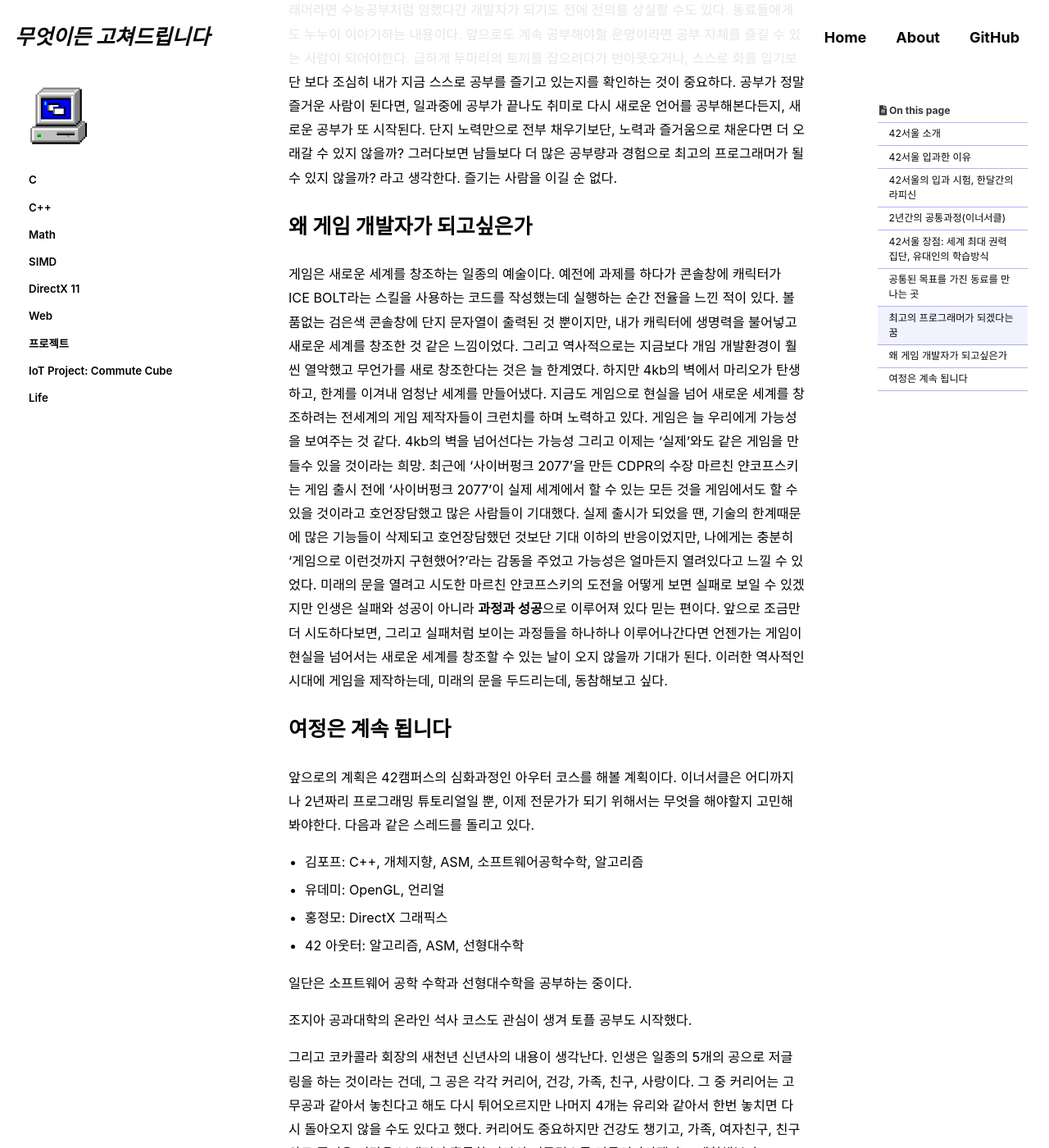
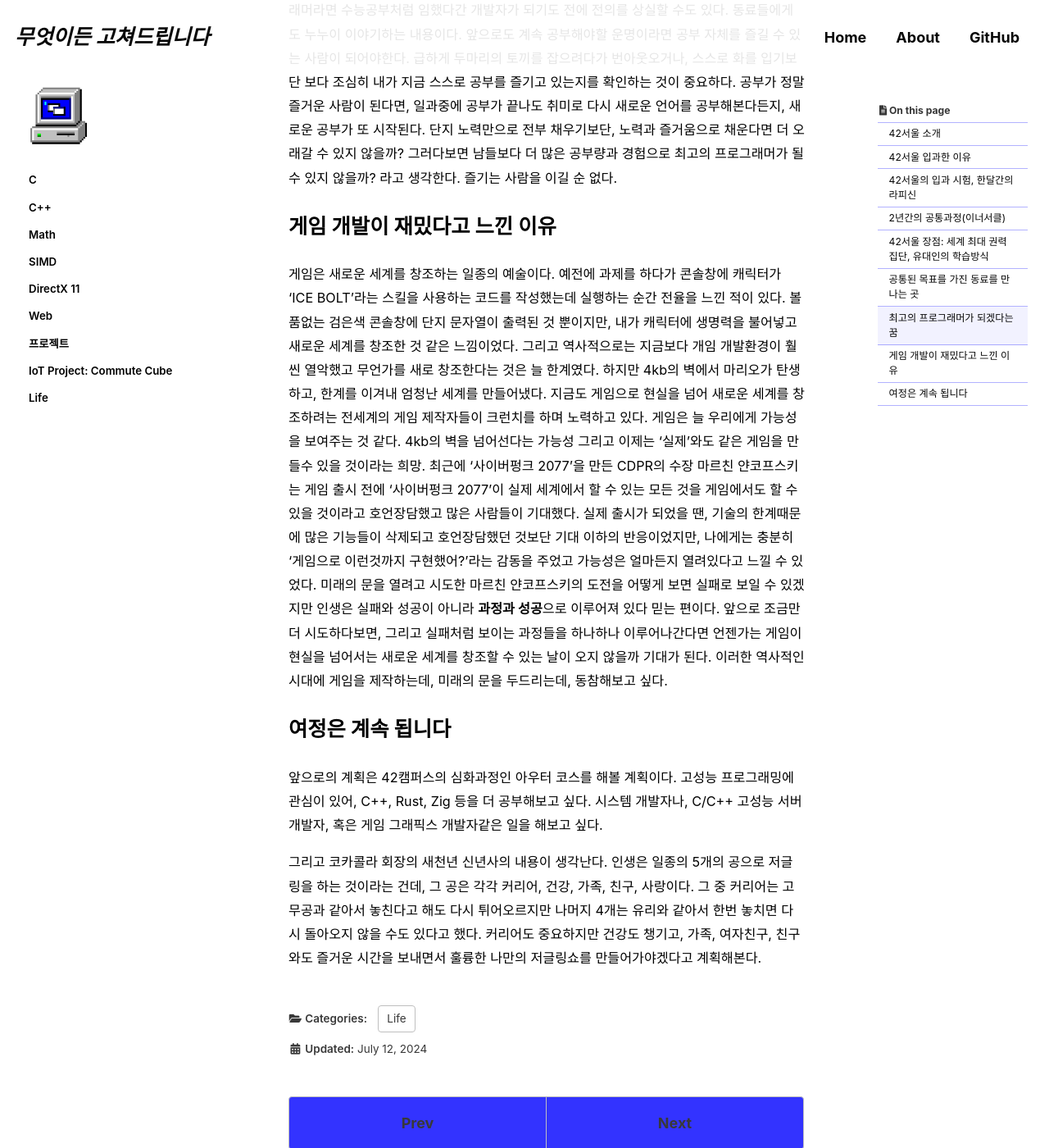
Before and after one commit to jeekpark/jeekpark.github.io, a Jekyll site: the page built from _posts/2024-07-10-life-42-seoul-review-0000.md, in a window 1280 px wide and 1400 px high, scrolled down 3645 px. Shown: the whole window at 82% size. Built offline with Jekyll 4.4.1, drawn with Linux system fonts in a browser that asks for light colours; cached includes are drawn as plain includes; some web fonts are replaced; comment, search, counter and statistics services are not loaded.

Commit message:
Update: 2024-12-26

```diff
--- a/_posts/2024-07-10-life-42-seoul-review-0000.md
+++ b/_posts/2024-07-10-life-42-seoul-review-0000.md
@@ -63,19 +63,10 @@ C++를 통해 개체지향이 무엇인지 배우는 과제이다. 언어의 특
 # 최고의 프로그래머가 되겠다는 꿈
 나는 **최고의 프로그래머**가 되고싶다. 최고의 연봉을 받는 최고의 프로그래머가 되기위해선 무엇이 필요할까. 2년간의 42서울 생활을 통해 알게된 것은 프로그래밍과 컴퓨터과학을 그저 즐기면 된다는 것이다. 지금 당장 수능공부하듯이 공부하면 당장에는 성과가 나와도 3년만 지나면 삼수생인 셈이다. 정신이 많이 힘들어질 수도 있다. 은퇴할 때까지 공부해야할 직업이 프로그래머라면 수능공부처럼 임했다간 개발자가 되기도 전에 전의를 상실할 수도 있다. 동료들에게도 누누이 이야기하는 내용이다. 앞으로도 계속 공부해야할 운명이라면 공부 자체를 즐길 수 있는 사람이 되어야한다. 급하게 두마리의 토끼를 잡으려다가 번아웃오거나, 스스로 화를 입기보단 보다 조심히 내가 지금 스스로 공부를 즐기고 있는지를 확인하는 것이 중요하다. 공부가 정말 즐거운 사람이 된다면, 일과중에 공부가 끝나도 취미로 다시 새로운 언어를 공부해본다든지, 새로운 공부가 또 시작된다. 단지 노력만으로 전부 채우기보단, 노력과 즐거움으로 채운다면 더 오래갈 수 있지 않을까? 그러다보면 남들보다 더 많은 공부량과 경험으로 최고의 프로그래머가 될 수 있지 않을까? 라고 생각한다. 즐기는 사람을 이길 순 없다.
 
-# 왜 게임 개발자가 되고싶은가
-
-게임은 새로운 세계를 창조하는 일종의 예술이다. 예전에 과제를 하다가 콘솔창에 캐릭터가 ICE BOLT라는 스킬을 사용하는 코드를 작성했는데 실행하는 순간 전율을 느낀 적이 있다. 볼품없는 검은색 콘솔창에 단지 문자열이 출력된 것 뿐이지만, 내가 캐릭터에 생명력을 불어넣고 새로운 세계를 창조한 것 같은 느낌이었다. 그리고 역사적으로는 지금보다 개임 개발환경이 훨씬 열악했고 무언가를 새로 창조한다는 것은 늘 한계였다. 하지만 4kb의 벽에서 마리오가 탄생하고, 한계를 이겨내 엄청난 세계를 만들어냈다. 지금도 게임으로 현실을 넘어 새로운 세계를 창조하려는 전세계의 게임 제작자들이 크런치를 하며 노력하고 있다. 게임은 늘 우리에게 가능성을 보여주는 것 같다. 4kb의 벽을 넘어선다는 가능성 그리고 이제는 '실제'와도 같은 게임을 만들수 있을 것이라는 희망. 최근에 '사이버펑크 2077'을 만든 CDPR의 수장 마르친 얀코프스키는 게임 출시 전에 '사이버펑크 2077'이 실제 세계에서 할 수 있는 모든 것을 게임에서도 할 수 있을 것이라고 호언장담했고 많은 사람들이 기대했다. 실제 출시가 되었을 땐, 기술의 한계때문에 많은 기능들이 삭제되고 호언장담했던 것보단 기대 이하의 반응이었지만, 나에게는 충분히 '게임으로 이런것까지 구현했어?'라는 감동을 주었고 가능성은 얼마든지 열려있다고 느낄 수 있었다. 미래의 문을 열려고 시도한 마르친 얀코프스키의 도전을 어떻게 보면 실패로 보일 수 있겠지만 인생은 실패와 성공이 아니라 **과정과 성공**으로 이루어져 있다 믿는 편이다. 앞으로 조금만 더 시도하다보면, 그리고 실패처럼 보이는 과정들을 하나하나 이루어나간다면 언젠가는 게임이 현실을 넘어서는 새로운 세계를 창조할 수 있는 날이 오지 않을까 기대가 된다. 이러한 역사적인 시대에 게임을 제작하는데, 미래의 문을 두드리는데, 동참해보고 싶다.
+# 게임 개발이 재밌다고 느낀 이유
+게임은 새로운 세계를 창조하는 일종의 예술이다. 예전에 과제를 하다가 콘솔창에 캐릭터가 'ICE BOLT'라는 스킬을 사용하는 코드를 작성했는데 실행하는 순간 전율을 느낀 적이 있다. 볼품없는 검은색 콘솔창에 단지 문자열이 출력된 것 뿐이지만, 내가 캐릭터에 생명력을 불어넣고 새로운 세계를 창조한 것 같은 느낌이었다. 그리고 역사적으로는 지금보다 개임 개발환경이 훨씬 열악했고 무언가를 새로 창조한다는 것은 늘 한계였다. 하지만 4kb의 벽에서 마리오가 탄생하고, 한계를 이겨내 엄청난 세계를 만들어냈다. 지금도 게임으로 현실을 넘어 새로운 세계를 창조하려는 전세계의 게임 제작자들이 크런치를 하며 노력하고 있다. 게임은 늘 우리에게 가능성을 보여주는 것 같다. 4kb의 벽을 넘어선다는 가능성 그리고 이제는 '실제'와도 같은 게임을 만들수 있을 것이라는 희망. 최근에 '사이버펑크 2077'을 만든 CDPR의 수장 마르친 얀코프스키는 게임 출시 전에 '사이버펑크 2077'이 실제 세계에서 할 수 있는 모든 것을 게임에서도 할 수 있을 것이라고 호언장담했고 많은 사람들이 기대했다. 실제 출시가 되었을 땐, 기술의 한계때문에 많은 기능들이 삭제되고 호언장담했던 것보단 기대 이하의 반응이었지만, 나에게는 충분히 '게임으로 이런것까지 구현했어?'라는 감동을 주었고 가능성은 얼마든지 열려있다고 느낄 수 있었다. 미래의 문을 열려고 시도한 마르친 얀코프스키의 도전을 어떻게 보면 실패로 보일 수 있겠지만 인생은 실패와 성공이 아니라 **과정과 성공**으로 이루어져 있다 믿는 편이다. 앞으로 조금만 더 시도하다보면, 그리고 실패처럼 보이는 과정들을 하나하나 이루어나간다면 언젠가는 게임이 현실을 넘어서는 새로운 세계를 창조할 수 있는 날이 오지 않을까 기대가 된다. 이러한 역사적인 시대에 게임을 제작하는데, 미래의 문을 두드리는데, 동참해보고 싶다.
 
 # 여정은 계속 됩니다
-앞으로의 계획은 42캠퍼스의 심화과정인 아우터 코스를 해볼 계획이다. 이너서클은 어디까지나 2년짜리 프로그래밍 튜토리얼일 뿐, 이제 전문가가 되기 위해서는 무엇을 해야할지 고민해봐야한다. 다음과 같은 스레드를 돌리고 있다.
-- 김포프: C++, 개체지향, ASM, 소프트웨어공학수학, 알고리즘
-- 유데미: OpenGL, 언리얼
-- 홍정모: DirectX 그래픽스
-- 42 아웃터: 알고리즘, ASM, 선형대수학
-
-일단은 소프트웨어 공학 수학과 선형대수학을 공부하는 중이다.
-
-조지아 공과대학의 온라인 석사 코스도 관심이 생겨 토플 공부도 시작했다.
+앞으로의 계획은 42캠퍼스의 심화과정인 아우터 코스를 해볼 계획이다. 고성능 프로그래밍에 관심이 있어, C++, Rust, Zig 등을 더 공부해보고 싶다. 시스템 개발자나, C/C++ 고성능 서버 개발자, 혹은 게임 그래픽스 개발자같은 일을 해보고 싶다.
 
 그리고 코카콜라 회장의 새천년 신년사의 내용이 생각난다. 인생은 일종의 5개의 공으로 저글링을 하는 것이라는 건데, 그 공은 각각 커리어, 건강, 가족, 친구, 사랑이다. 그 중 커리어는 고무공과 같아서 놓친다고 해도 다시 튀어오르지만 나머지 4개는 유리와 같아서 한번 놓치면 다시 돌아오지 않을 수도 있다고 했다. 커리어도 중요하지만 건강도 챙기고, 가족, 여자친구, 친구와도 즐거운 시간을 보내면서 훌륭한 나만의 저글링쇼를 만들어가야겠다고 계획해본다.
```
